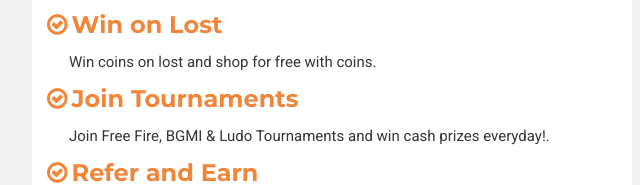
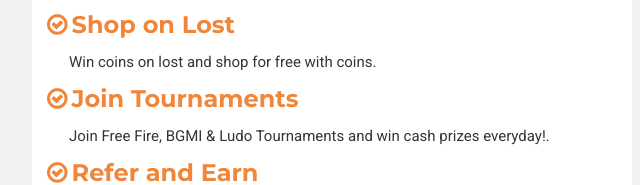
Before and after one commit to newari/qeedagame, a plain HTML site: page install-app/index.html in a window 1280 px wide. Shown: the part 1303-1488 px from the top of the page, 308-948 px from the left. Drawn offline with Linux system fonts and the light colour scheme; no server answers.

Commit message:
new updts

```diff
--- a/install-app/index.html
+++ b/install-app/index.html
@@ -343,7 +343,7 @@
 			</div>
 
 			<div>
-				<h2><i class="fa fa-check-circle-o" style="margin-right: 4px;"></i>Win on Lost</h2>
+				<h2><i class="fa fa-check-circle-o" style="margin-right: 4px;"></i>Shop on Lost</h2>
 				<p>Win coins on lost and shop for free with coins.</p>
 			</div>
 			<div>
```
